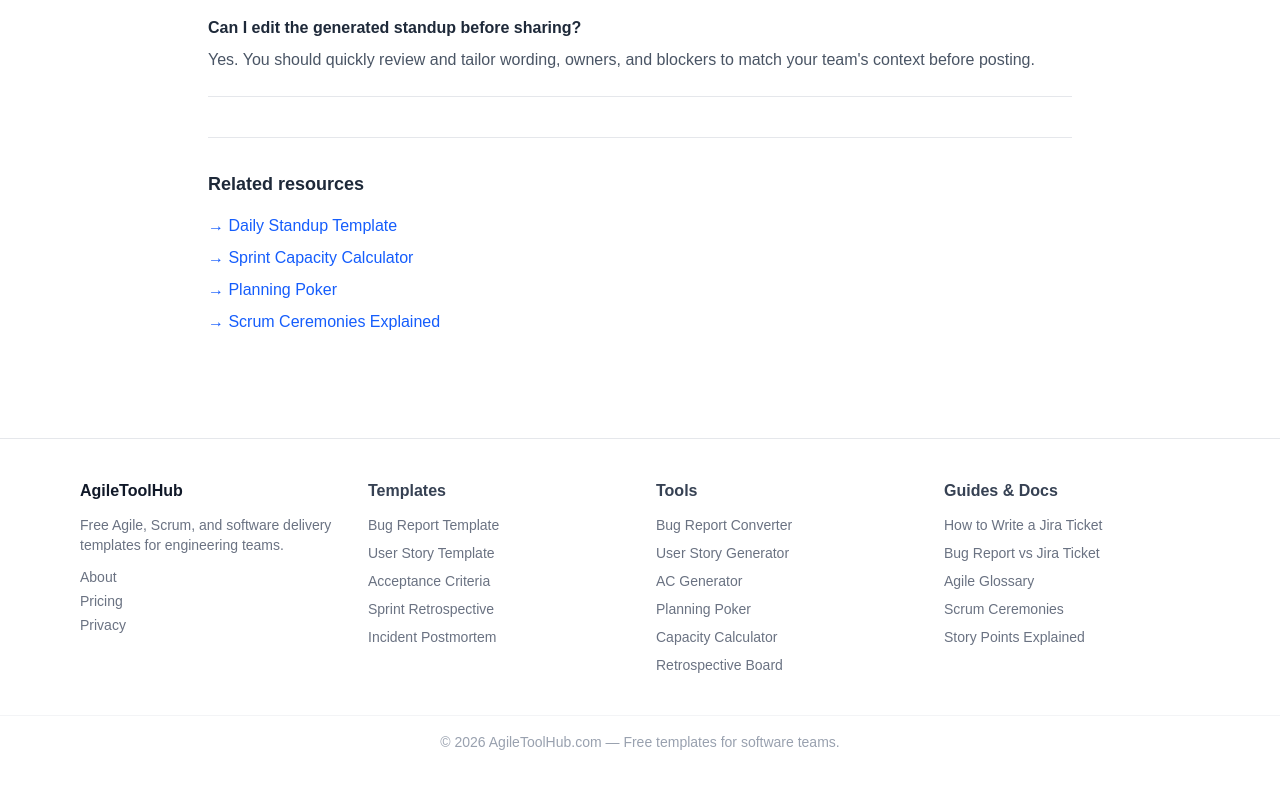
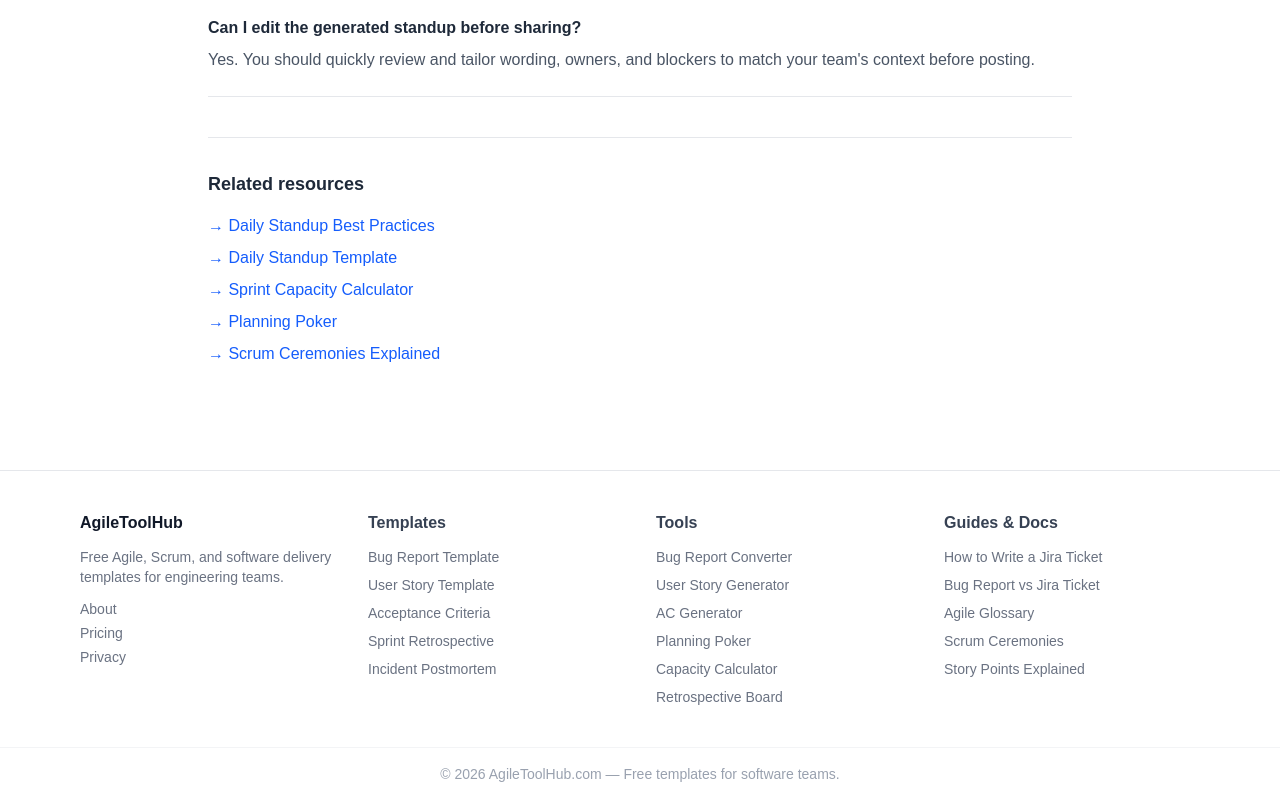
Before and after one commit to ahmedul/agile-tool-hub, a Next.js app: page /tools/daily-standup-generator in a window 1280 px wide. Shown: the part 1924-2724 px from the top of the page. Before the commit the page ends 2692 px from the top, so only its background shows below. Built offline with nearby package versions, Linux system fonts and the light colour scheme; no server answers.

Commit message:
seo: add guide backlinks to tool pages for bidirectional authority flow

```diff
--- a/src/app/tools/daily-standup-generator/page.tsx
+++ b/src/app/tools/daily-standup-generator/page.tsx
@@ -91,6 +91,11 @@ export default function DailyStandupGeneratorPage() {
           <h2 className="text-lg font-semibold text-gray-800 mb-4">Related resources</h2>
           <ul className="space-y-2">
             <li>
+              <Link href="/guides/how-to-run-effective-standups" className="text-blue-600 hover:underline">
+                → Daily Standup Best Practices
+              </Link>
+            </li>
+            <li>
               <Link href="/templates/daily-standup-template" className="text-blue-600 hover:underline">
                 → Daily Standup Template
               </Link>
--- a/src/app/tools/sprint-capacity-calculator/page.tsx
+++ b/src/app/tools/sprint-capacity-calculator/page.tsx
@@ -80,6 +80,7 @@ export default function SprintCapacityPage() {
           </h3>
           <div className="flex flex-wrap gap-3">
             {[
+              { title: "Sprint Capacity Planning Guide", href: "/guides/sprint-capacity-planning-guide" },
               { title: "Planning Poker", href: "/tools/planning-poker" },
               { title: "Sprint Planning Template", href: "/templates/sprint-planning-template" },
               { title: "Story Points Explained", href: "/docs/story-points-explained" },
--- a/src/app/tools/velocity-tracker/page.tsx
+++ b/src/app/tools/velocity-tracker/page.tsx
@@ -178,6 +178,8 @@ export default function VelocityTrackerPage() {
           <RelatedLinks
             links={[
               { title: "Sprint Velocity Tracking Guide", href: "/guides/sprint-velocity-tracking-guide" },
+              { title: "Sprint Capacity Planning Guide", href: "/guides/sprint-capacity-planning-guide" },
+              { title: "Story Point Estimation Guide", href: "/guides/story-point-estimation-guide-with-examples" },
               { title: "Sprint Planning Template", href: "/templates/sprint-planning-template" },
               { title: "Sprint Capacity Calculator", href: "/tools/sprint-capacity-calculator" },
               { title: "Daily Standup Generator", href: "/tools/daily-standup-generator" },
```
